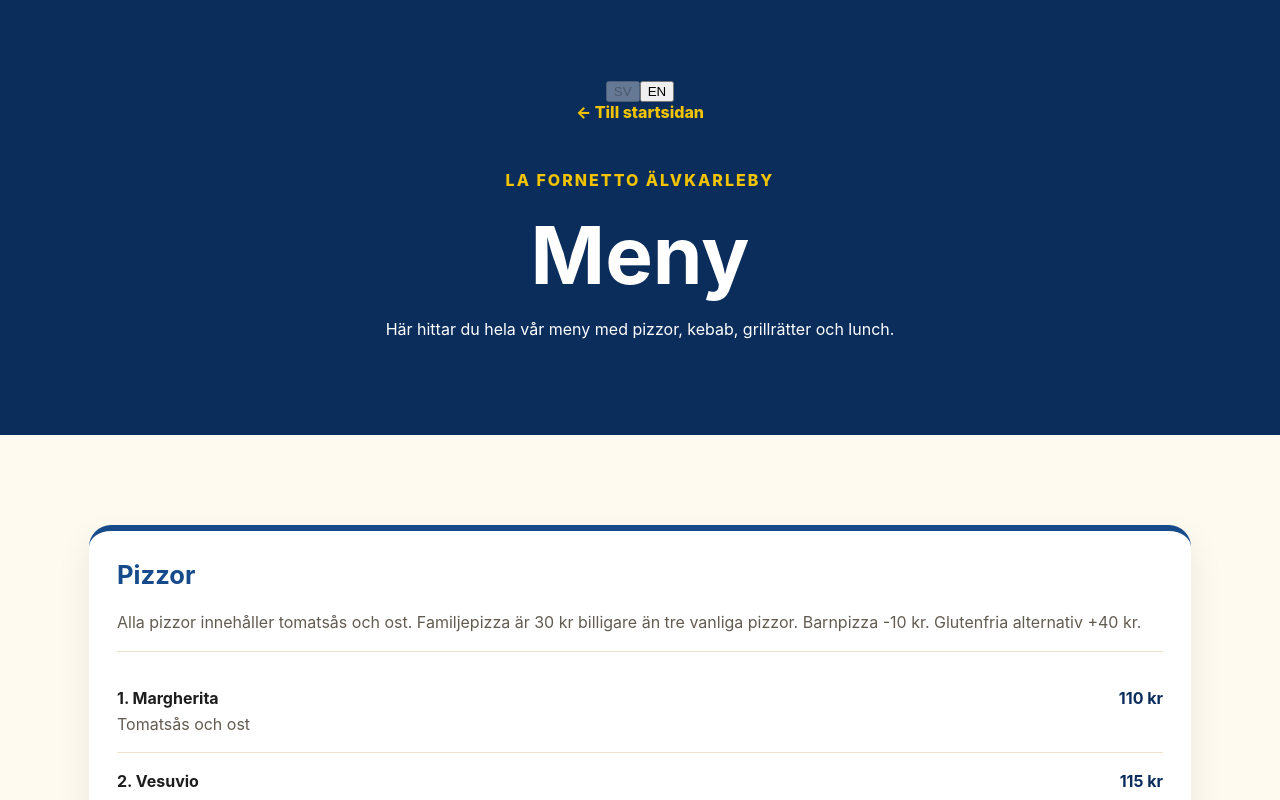
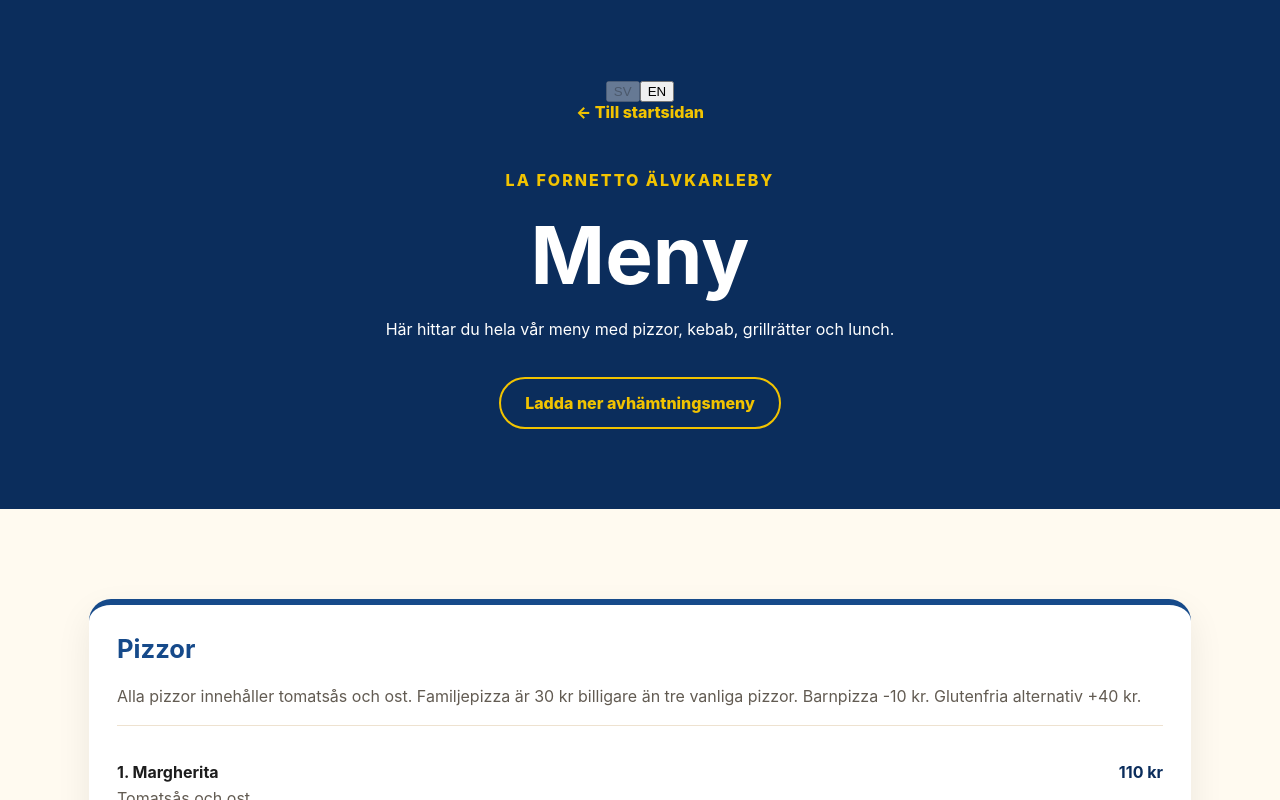
Before and after one commit to lafornetto/lafornetto, a React (Vite) app: page /meny in a window 1280 px wide. Shown: the top 800 px of the page. Built offline with nearby package versions, Linux system fonts and the light colour scheme.

Commit message:
Update PDF

```diff
--- a/src/App.css
+++ b/src/App.css
@@ -532,6 +532,25 @@
   display: block;
 }
 
+.menu-download-button {
+  display: inline-flex;
+  align-items: center;
+  justify-content: center;
+  margin-top: 22px;
+  padding: 14px 24px;
+  border: 2px solid var(--yellow);
+  border-radius: 999px;
+  color: var(--yellow);
+  font-weight: 800;
+  text-decoration: none;
+  transition: background 0.2s ease, color 0.2s ease;
+}
+
+.menu-download-button:hover {
+  background: var(--yellow);
+  color: var(--blue-dark);
+}
+
 @media (max-width: 900px) {
   .gift-card-container {
     grid-template-columns: 1fr;
--- a/src/pages/MenuPage.tsx
+++ b/src/pages/MenuPage.tsx
@@ -38,6 +38,14 @@
         <p className="eyebrow">{t.menuPageEyebrow}</p>
         <h1>{t.menuPageTitle}</h1>
         <p>{t.menuPageText}</p>
+
+        <a
+          href="/documents/la-fornetto-avhamtningsmeny.pdf"
+          download
+          className="menu-download-button"
+        >
+          Ladda ner avhämtningsmeny
+        </a>
       </section>
 
       <MenuSection language={language} />
```
Also changed, not shown: 1 other file (tests, documents, lock files or other folders).
